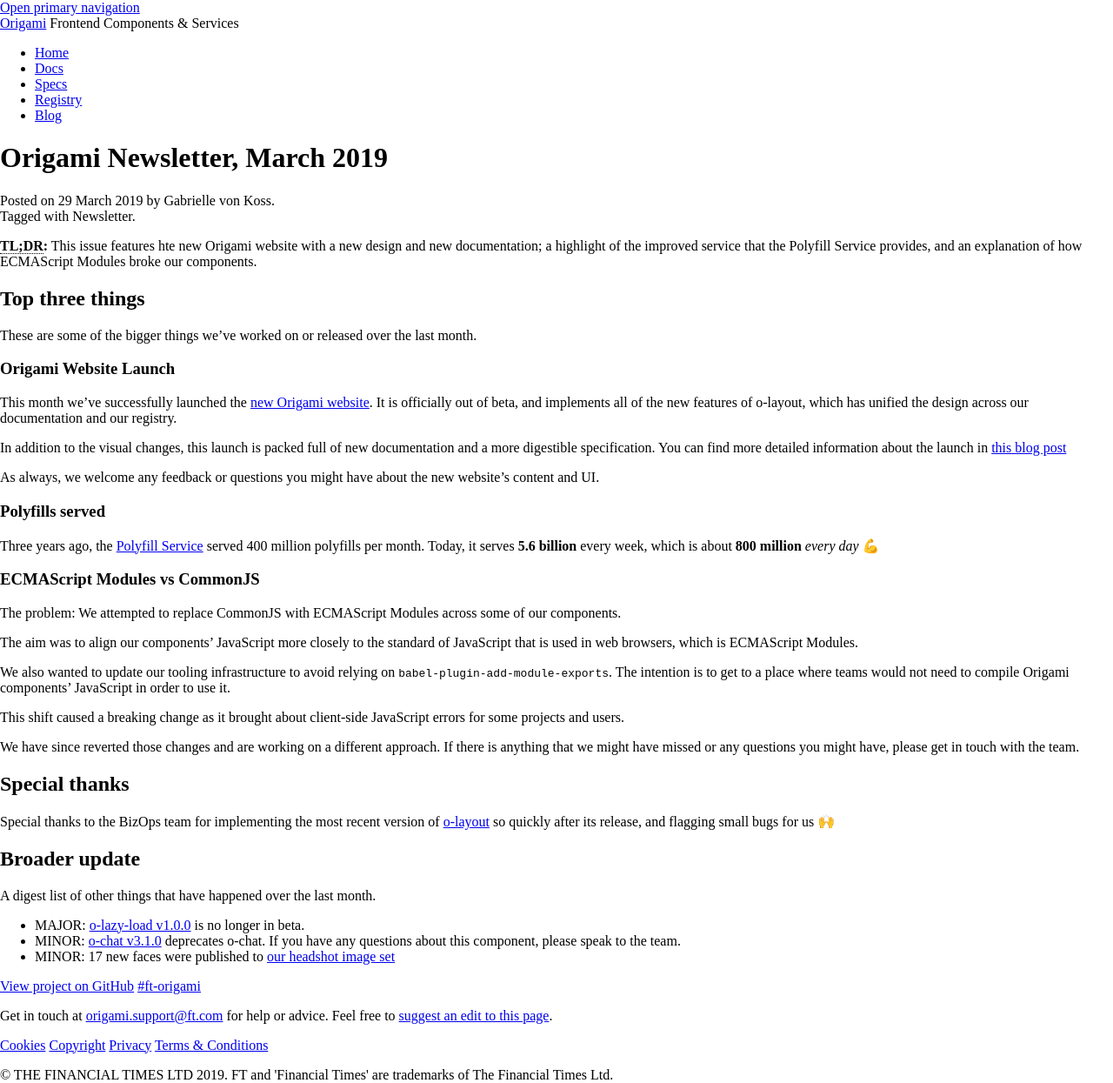
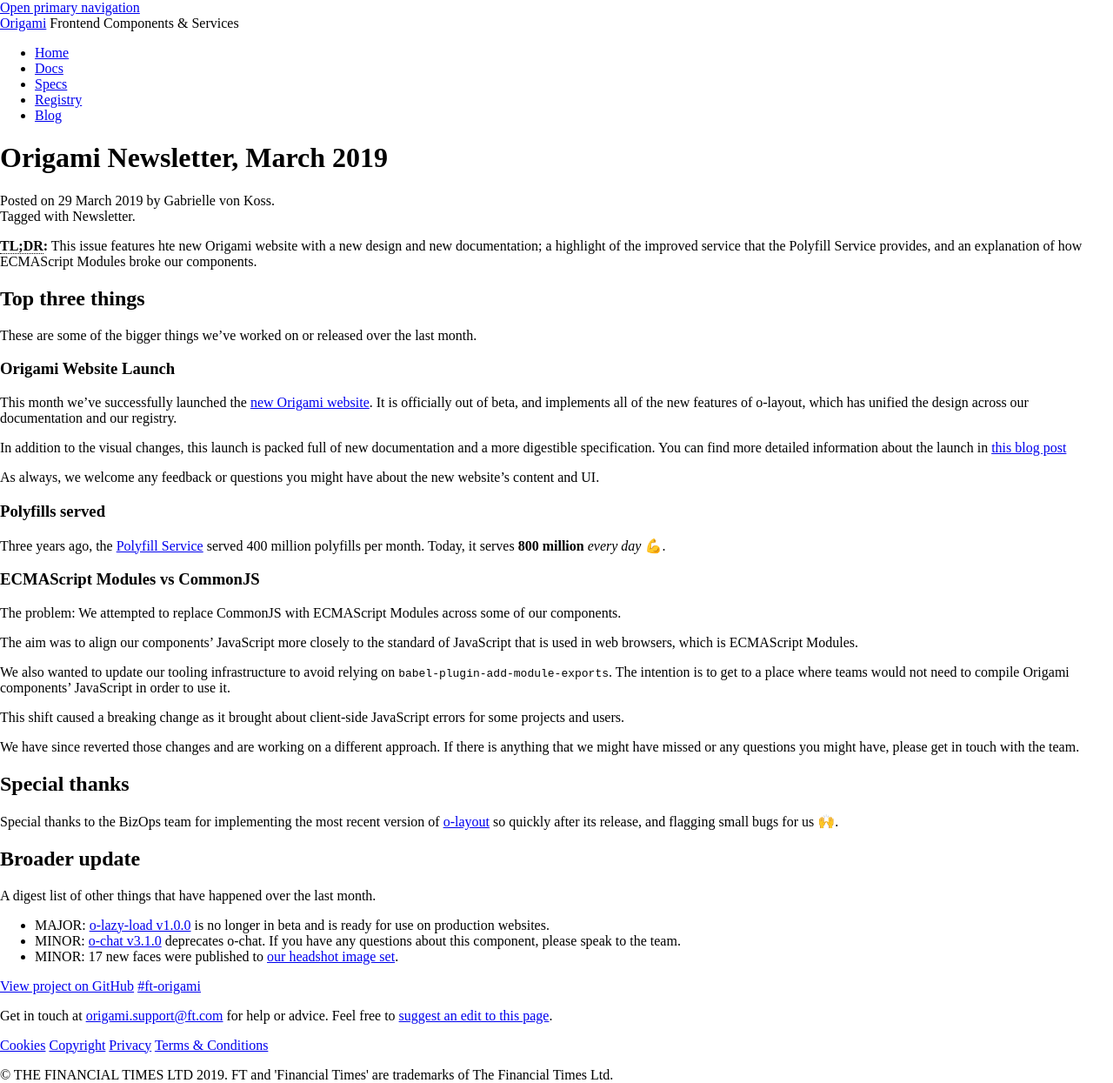
Before and after one commit to Financial-Times/origami-website, a Jekyll site: the page built from _posts/2019-03-29-newsletter.md, in a window 1280 px wide. Shown: the whole page at 87% size. Built offline with Jekyll 4.4.1, drawn with Linux system fonts in a browser that asks for light colours; a style sheet for code colours, icons or effects is not loaded; grey boxes are pictures that could not be loaded.

Commit message:
Apply suggestions from code review
Co-Authored-By: gvonkoss <gabivk@gmail.com>

```diff
--- a/_posts/2019-03-29-newsletter.md
+++ b/_posts/2019-03-29-newsletter.md
@@ -22,7 +22,7 @@ As always, we welcome any feedback or questions you might have about the new web
 
 ### Polyfills served
 
-Three years ago, the [Polyfill Service](https://polyfill.io) served 400 million polyfills per month. Today, it serves **5.6 billion** every week, which is about **800 million** _every day_ 💪
+Three years ago, the [Polyfill Service](https://polyfill.io) served 400 million polyfills per month. Today, it serves **800 million** _every day_ 💪.
 
 ### ECMAScript Modules vs CommonJS
 
@@ -38,14 +38,14 @@ We have since reverted those changes and are working on a different approach. If
 
 ## Special thanks
 
-Special thanks to the BizOps team for implementing the most recent version of <a href="https://registry.origami.ft.com/components/o-layout?brand=internal" target="_blank">o-layout</a> so quickly after its release, and flagging small bugs for us 🙌
+Special thanks to the BizOps team for implementing the most recent version of <a href="https://registry.origami.ft.com/components/o-layout?brand=internal" target="_blank">o-layout</a> so quickly after its release, and flagging small bugs for us 🙌.
 
 ## Broader update
 
 A digest list of other things that have happened over the last month.
 
-  - MAJOR: [o-lazy-load v1.0.0](https://registry.origami.ft.com/components/o-lazy-load@1.0.0) is no longer in beta.
+  - MAJOR: [o-lazy-load v1.0.0](https://registry.origami.ft.com/components/o-lazy-load@1.0.0) is no longer in beta and is ready for use on production websites.
   - MINOR: [o-chat v3.1.0](https://registry.origami.ft.com/components/o-chat@3.1.0) deprecates o-chat. If you have any questions about this component, please speak to the team.
-  - MINOR: 17 new faces were published to [our headshot image set](https://registry.origami.ft.com/components/headshot-images)
+  - MINOR: 17 new faces were published to [our headshot image set](https://registry.origami.ft.com/components/headshot-images).
 
 *[TL;DR]: too long; didn't read
```
